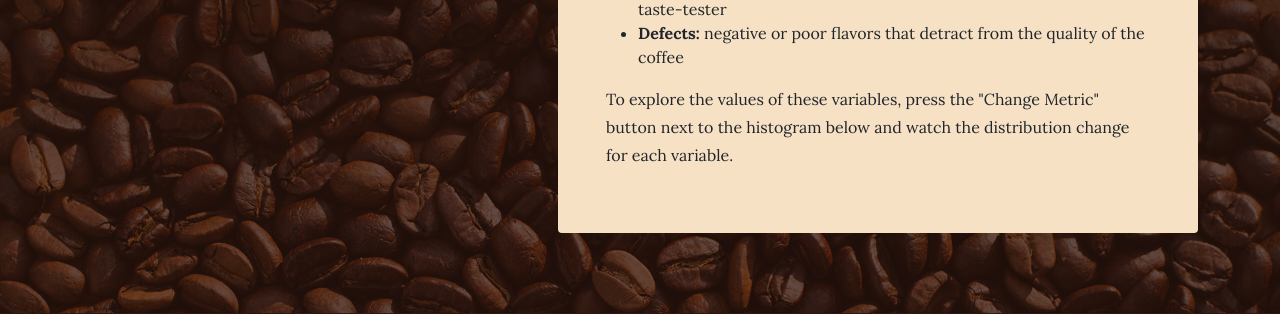
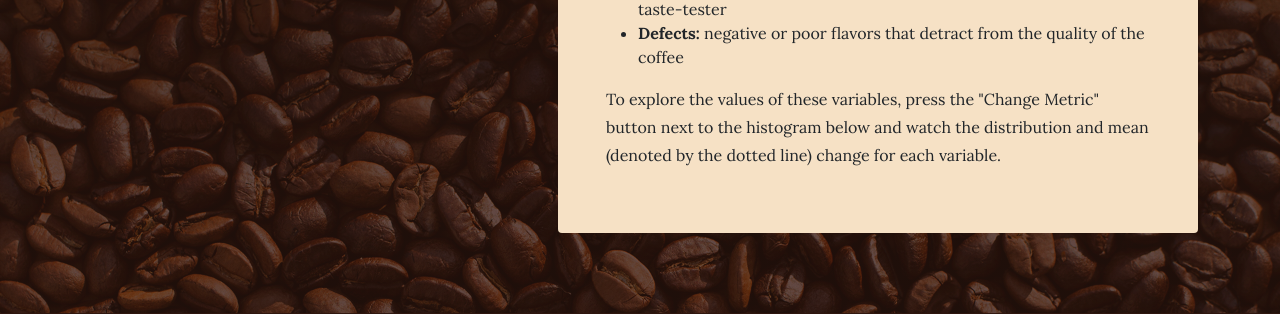
Before and after one commit to lamccart15/Coffee_Ratings, a Flask app: page /data in a window 1280 px wide. Shown: the part 1956-2270 px from the top of the page. Run offline with Flask 2, Linux system fonts and the light colour scheme; some libraries are stand-ins or nearby versions.

Commit message:
update text on data page

```diff
--- a/templates/data.html
+++ b/templates/data.html
@@ -94,7 +94,7 @@
                                             <li><strong>Defects: </strong>negative or poor flavors that detract from the quality of the coffee</li>
                                         </ul>
                         </p>
-                        <p>To explore the values of these variables, press the "Change Metric" button next to the histogram below and watch the distribution change for each variable.</p>
+                        <p>To explore the values of these variables, press the "Change Metric" button next to the histogram below and watch the distribution and mean (denoted by the dotted line) change for each variable.</p>
                     </div>
                 </div>
             </div>
```
